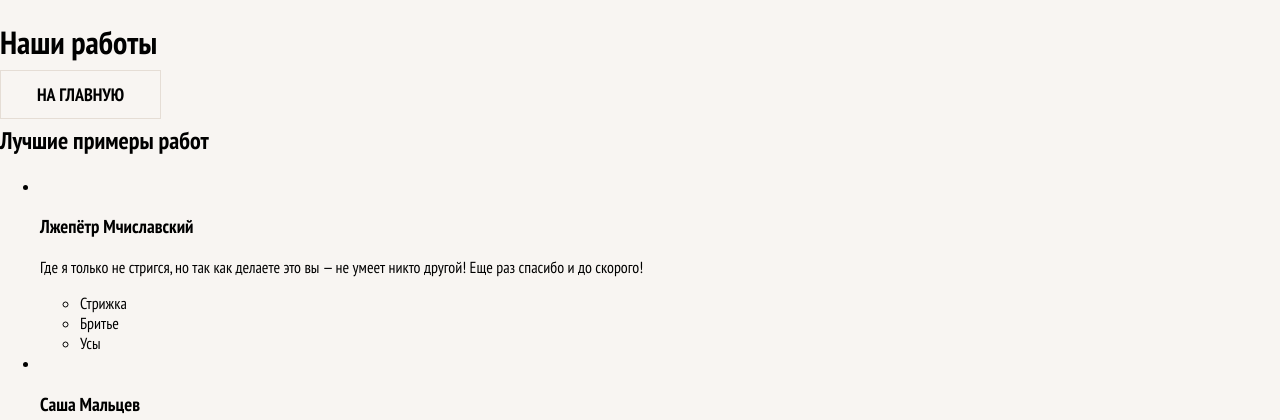
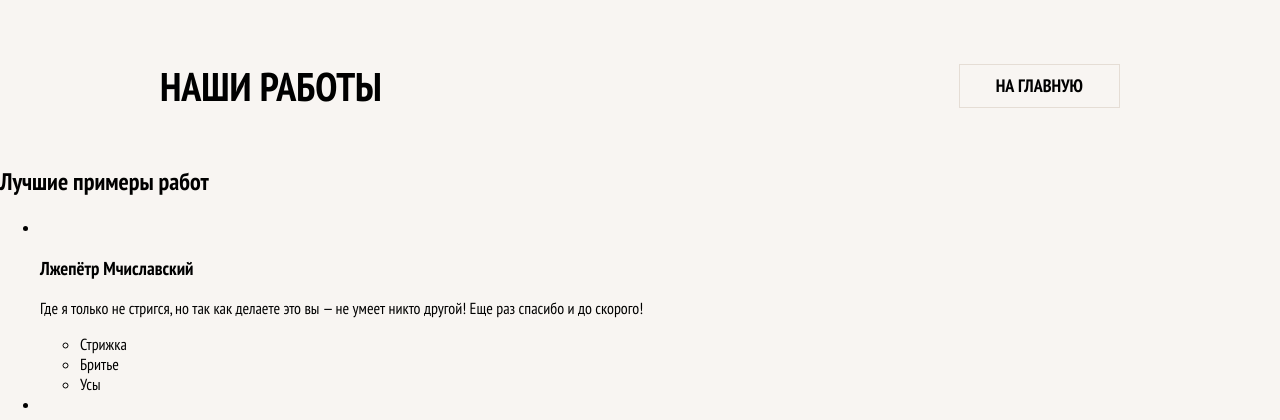
Before and after one commit to wrgraff/demos, a website: page stretch/src/index.html in a window 1280 px wide. Shown: the part 380-800 px from the top of the page. Drawn offline with nearby package versions, Linux system fonts and the light colour scheme; files that its build step writes are made by us from their sources.

Commit message:
add main header

```diff
--- /dev/null
+++ b/stretch/src/sass/blocks/page-main.scss
@@ -0,0 +1,41 @@
+.page-main__header {
+  max-width: 320px;
+  margin: 0 auto;
+  padding: 32px 20px;
+
+  @media (min-width: $breakpoint-medium) {
+    display: flex;
+    align-items: center;
+    justify-content: space-between;
+    max-width: $breakpoint-medium;
+    padding: 64px 64px 38px;
+  }
+
+  @media (min-width: $breakpoint-large) {
+    max-width: $breakpoint-large;
+  }
+}
+
+.page-main__heading {
+  margin: 0;
+
+  font-size: 30px;
+  font-weight: 700;
+  line-height: 1;
+  text-align: center;
+  text-transform: uppercase;
+
+  @media (min-width: $breakpoint-medium) {
+    margin-right: 32px;
+
+    font-size: 40px;
+  }
+}
+
+.page-main__backlink {
+  display: none;
+
+  @media (min-width: $breakpoint-medium) {
+    display: block;
+  }
+}
--- a/stretch/src/sass/global.scss
+++ b/stretch/src/sass/global.scss
@@ -1,7 +1,10 @@
 body {
   min-width: 320px;
   margin: 0;
+  box-sizing: border-box;
+
   background-color: $color-gray-100;
+
   font-family: "PT Sans Narrow", sans-serif;
 }
 
@@ -9,3 +12,9 @@ a {
   text-decoration: none;
   color: $color-black;
 }
+
+*,
+*::before,
+*::after {
+  box-sizing: inherit;
+}
--- a/stretch/src/sass/style.scss
+++ b/stretch/src/sass/style.scss
@@ -1,6 +1,7 @@
 @import "variables.scss";
 @import "global.scss";
 @import "blocks/page-header.scss";
+@import "blocks/page-main.scss";
 @import "blocks/page-footer.scss";
 @import "blocks/logo.scss";
 @import "blocks/button.scss"
--- a/stretch/src/sass/variables.scss
+++ b/stretch/src/sass/variables.scss
@@ -9,4 +9,4 @@ $color-primary-400: #826550;
 $color-primary-600: #6a4d38;
 
 $breakpoint-medium: 768px;
-$breakpoint-large: 1080px;
+$breakpoint-large: 1088px;
```
